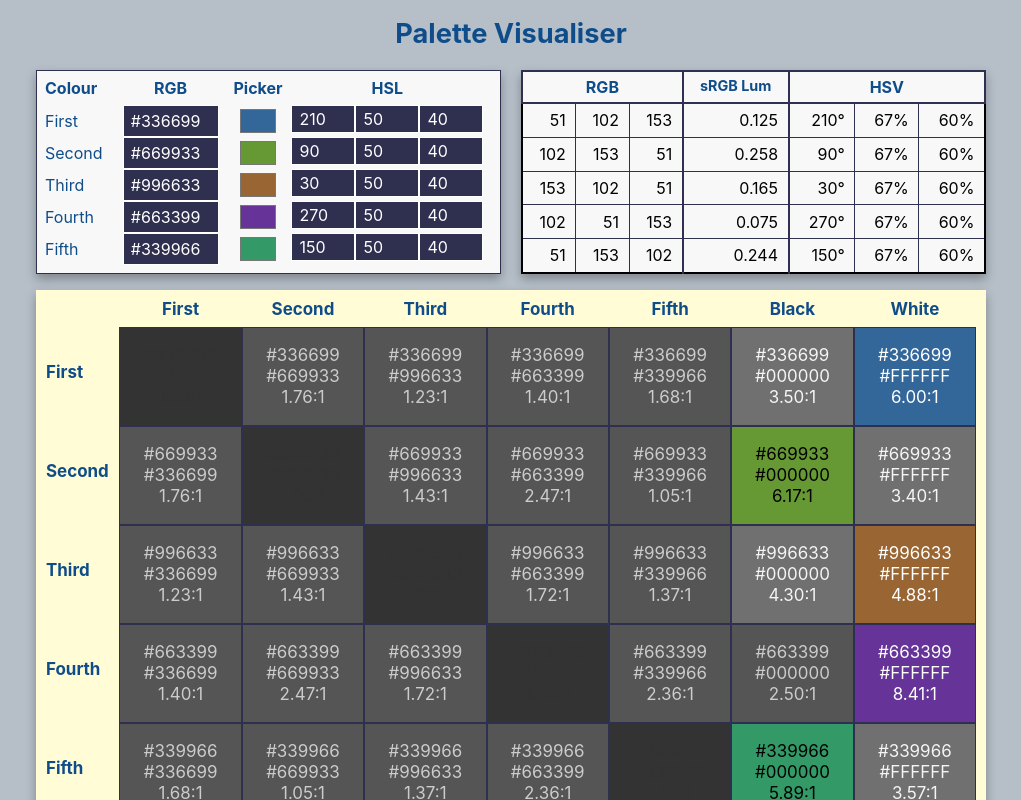
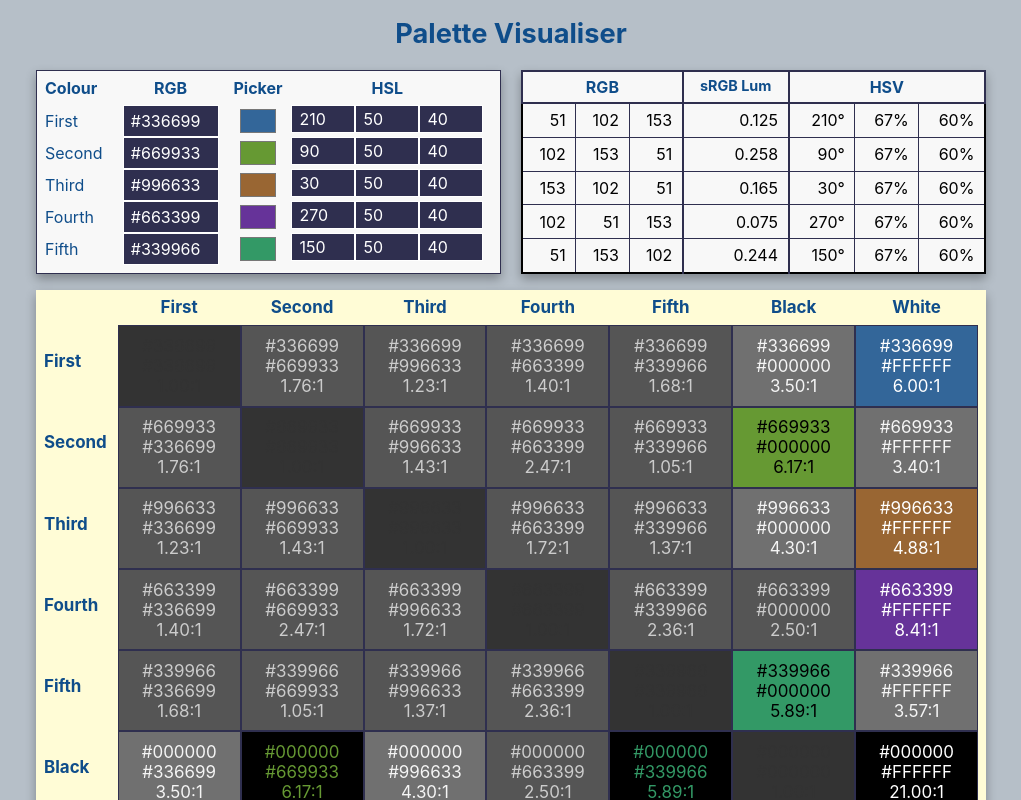
Before and after one commit to JulianNicholls/palette-visualiser-3, a React app: page / in a window 1280 px wide. Shown: the top 800 px of the page, without its empty margins (129-1150 px from the left). Built offline with nearby package versions, Linux system fonts and the light colour scheme.

Commit message:
Reduce padding on blocks

```diff
--- a/src/components/RGBInput.js
+++ b/src/components/RGBInput.js
@@ -21,7 +21,7 @@ class RGBInput extends React.Component {
 
     if (value[0] !== '#') value = `#${value}`;
 
-    if (/^#[0-9a-f]{0,6}$/i.test(value)) {
+    if (/^#[0-9a-f]{0,6}$/.test(value)) {
       this.setState(() => ({ value }));
 
       if (value.length === 7) handleChangeRGB(index, value);
--- a/src/styles/styles.scss
+++ b/src/styles/styles.scss
@@ -132,7 +132,7 @@ h1 {
   font-size: 1.06rem;
   grid-template-columns: 0.6fr repeat(7, 1fr);
   margin: 1rem auto;
-  padding: 10px;
+  padding: 0.5rem;
 
   span {
     color: $header-colour;
@@ -150,7 +150,8 @@ h1 {
     cursor: pointer;
 
     p {
-      line-height: 21px;
+      margin: 0.6rem 0;
+      line-height: 20px;
       text-align: center;
     }
   }
```
